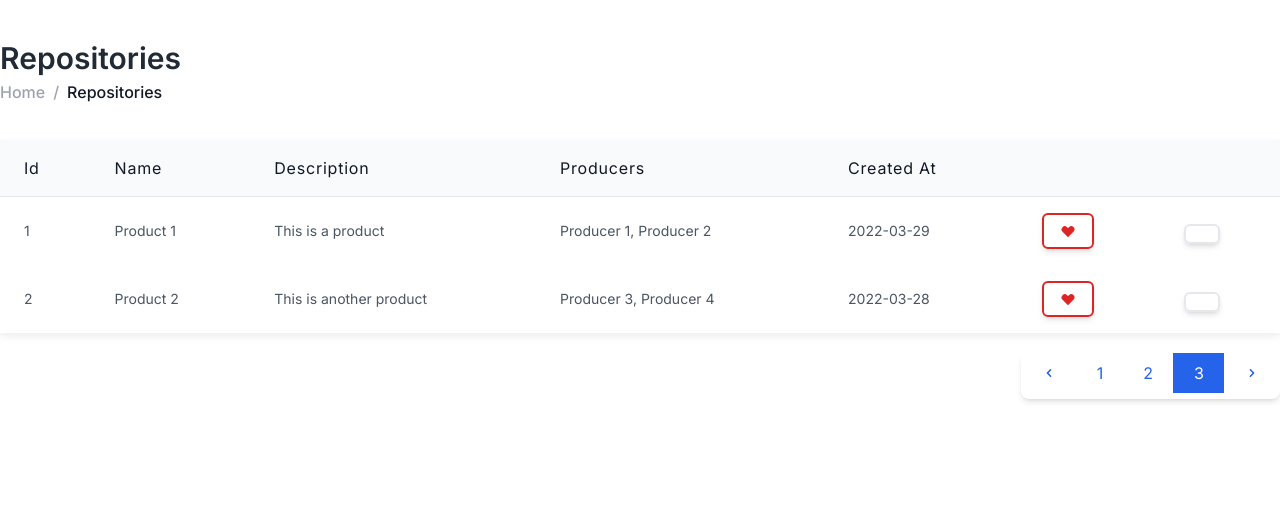
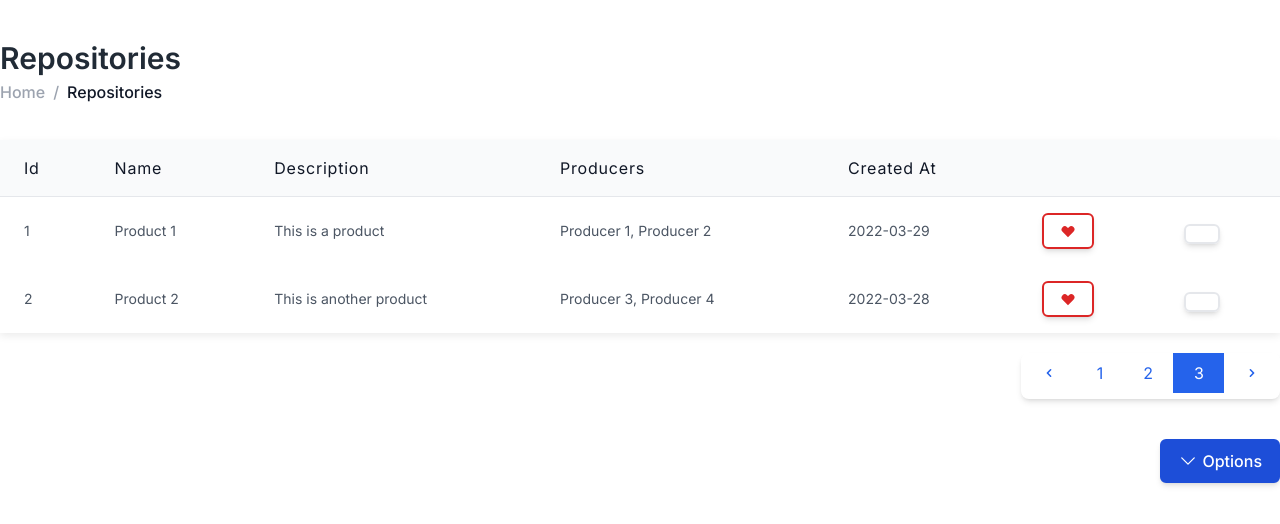
Before and after one commit to wilsonmjunior/hefesto, a Next.js app: page /repositories in a window 1280 px wide. Shown: the top 524 px of the page. Built offline with nearby package versions, Linux system fonts and the light colour scheme.

Commit message:
fix: import dropdown

```diff
--- a/src/app/repositories/page.tsx
+++ b/src/app/repositories/page.tsx
@@ -1,6 +1,4 @@
-'use client'
-
-import { Header, Table } from "@/components";
+import { Dropdown, Header, Table } from "@/components";
 import { columns } from "./columns";
 
 const data = [
@@ -20,10 +18,6 @@ const data = [
   },
 ];
 
-const TesteIcon = () => (
-  <svg className="w-4 h-4 fill-current" viewBox="0 0 20 20"><path d="M3.172 5.172a4 4 0 015.656 0L10 6.343l1.172-1.171a4 4 0 115.656 5.656L10 17.657l-6.828-6.829a4 4 0 010-5.656z" clip-rule="evenodd" fill-rule="evenodd"></path></svg>
-)
-
 export default function Repositories() {
   return (
     <div className="container mx-auto my-10">
@@ -33,6 +27,29 @@ export default function Repositories() {
         data={data}
         columns={columns}
       />
+
+      <div className="flex justify-end mt-10">
+        <Dropdown
+          data={[
+            { title: "Item 1" },
+            { title: "Item 2" }
+          ]}
+          startIcon={
+            <svg
+              xmlns="http://www.w3.org/2000/svg"
+              fill="none"
+              viewBox="0 0 24 24"
+              strokeWidth={1.5}
+              stroke="currentColor"
+              className="w-5 h-5"
+            >
+              <path strokeLinecap="round" strokeLinejoin="round" d="M19.5 8.25l-7.5 7.5-7.5-7.5" />
+            </svg>
+
+          }
+          label="Options"
+        />
+      </div>
     </div>
   )
 }
```
